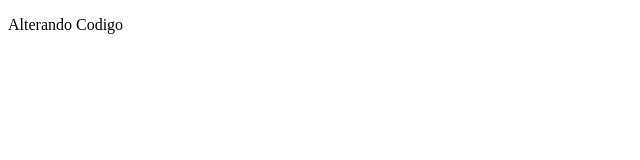
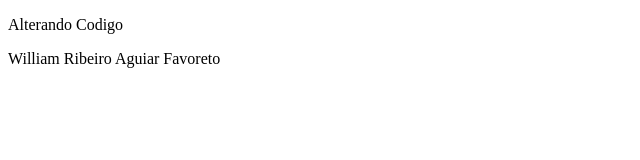
Before and after one commit to will0313dee/MinicursoGit, a plain HTML site: page index.html in a window 1280 px wide. Shown: the whole page, without its empty margins (0-640 px from the left). Drawn offline with Linux system fonts and the light colour scheme.

Commit message:
coloquei o nome dele

```diff
--- a/index.html
+++ b/index.html
@@ -8,5 +8,6 @@
 </head>
 <body>
     <p>Alterando Codigo</p>
+    <p>William Ribeiro Aguiar Favoreto</p>
 </body>
 </html>
```
